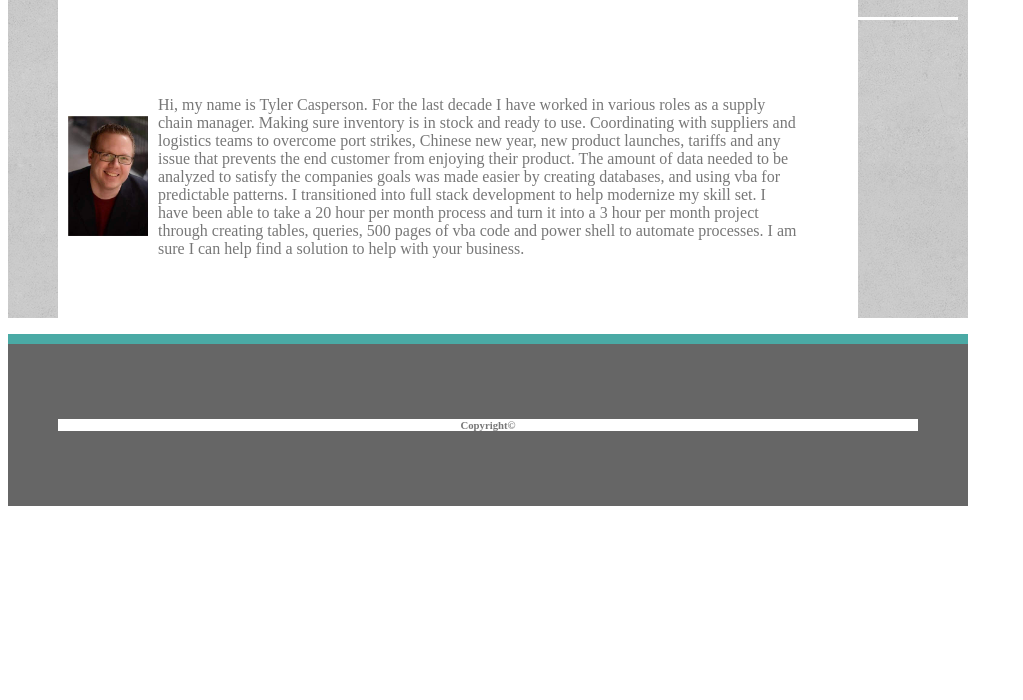
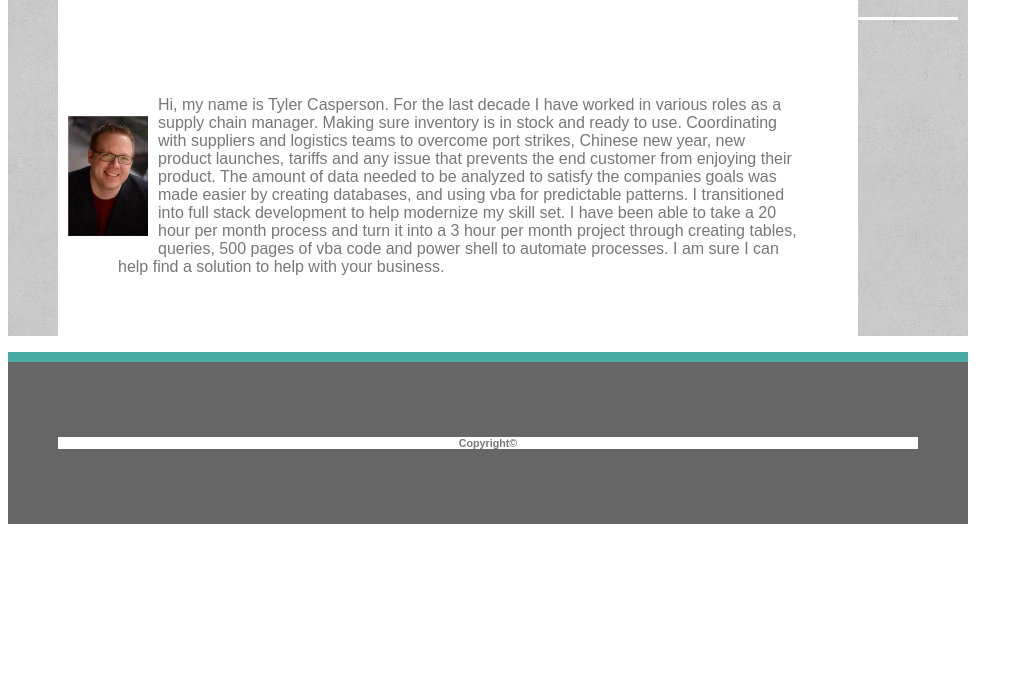
Before and after one commit to tylercasperson/Basic-Portfolio, a plain HTML site: page index.html in a window 1280 px wide. Shown: the part 100-800 px from the top of the page, without its empty margins (0-1023 px from the left). Drawn offline with Linux system fonts and the light colour scheme.

```diff
--- a/assets/css/style.css
+++ b/assets/css/style.css
@@ -3,6 +3,7 @@
     text-align: center;
     color: #777777;
     background-color: white;
+    font-family: Arial, Helvetica, sans-serif;
 }
 
 h1,h2,h3{
```
Also changed, not shown: contact.html (+2 -0 lines), portfolio.html (+11 -5 lines).
